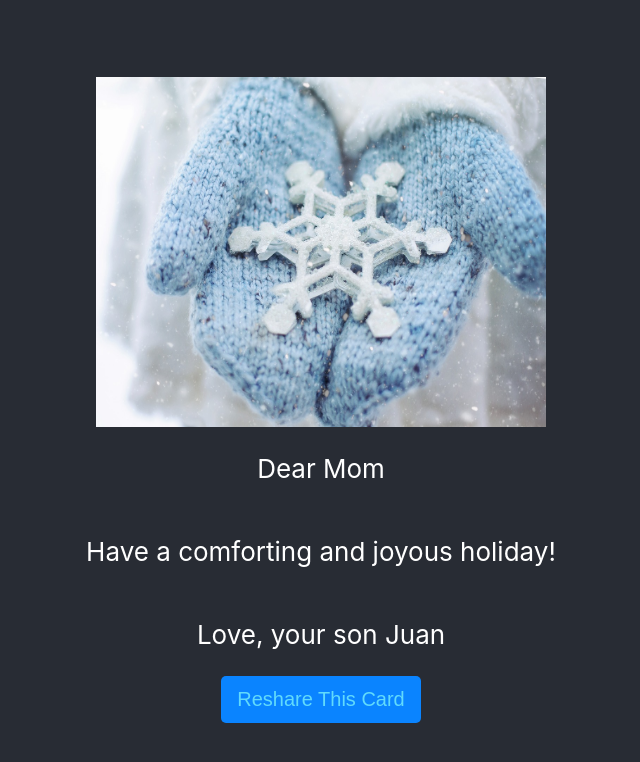
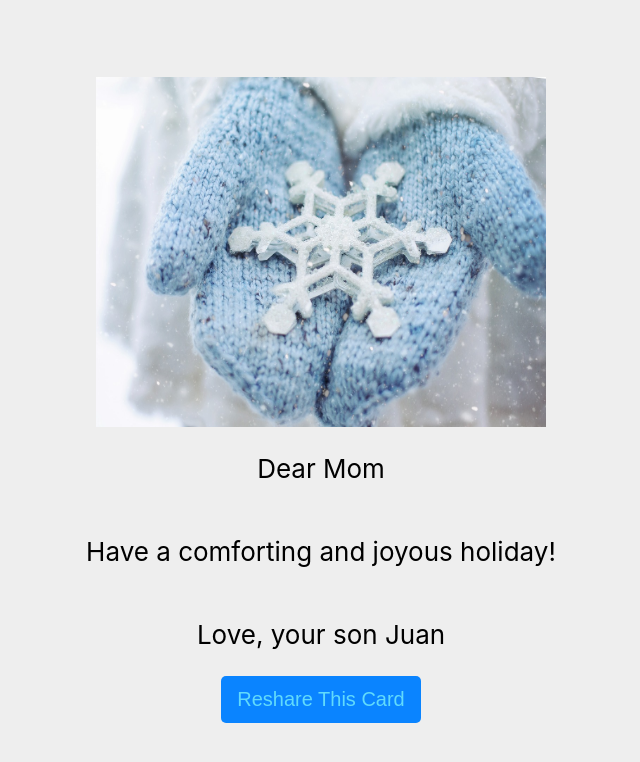
Before and after one commit to alberme/ecard, a React (Create React App) app: page / in a window 1280 px wide. Shown: the top 762 px of the page, without its empty margins (319-959 px from the left). Built offline with nearby package versions, Linux system fonts and the light colour scheme.

Commit message:
refactor(styles): cleanup unnecessary styles

```diff
--- a/src/App.css
+++ b/src/App.css
@@ -1,5 +1,5 @@
 .App {
-  text-align: center;
+  background-color: #EEEEEE;
 }
 
 button {
@@ -11,26 +11,13 @@
   padding: 0.75rem 1rem 0.75rem 1rem;
 }
 
-/* .App-logo {
-  height: 40vmin;
-  pointer-events: none;
-} */
-
-/* @media (prefers-reduced-motion: no-preference) {
-  .App-logo {
-    animation: App-logo-spin infinite 20s linear;
-  }
-} */
-
 .App-header {
-  background-color: #282c34;
   min-height: 100vh;
   display: flex;
   flex-direction: column;
   align-items: center;
   justify-content: center;
   font-size: calc(10px + 2vmin);
-  color: white;
 }
 
 .App-link {
```
